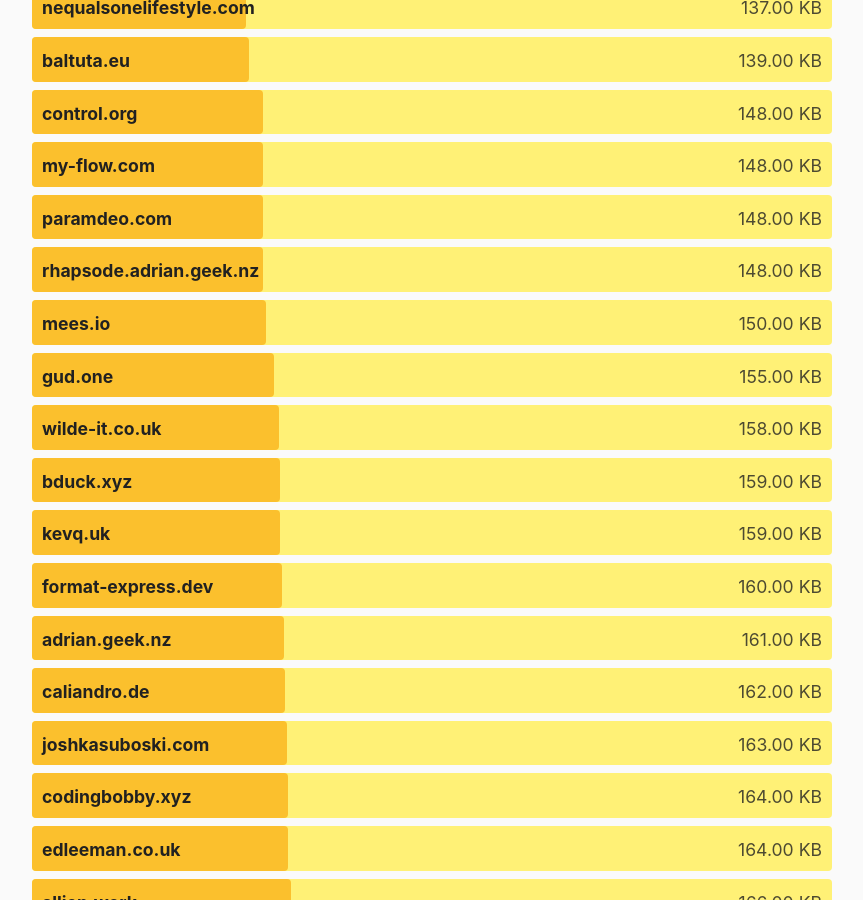
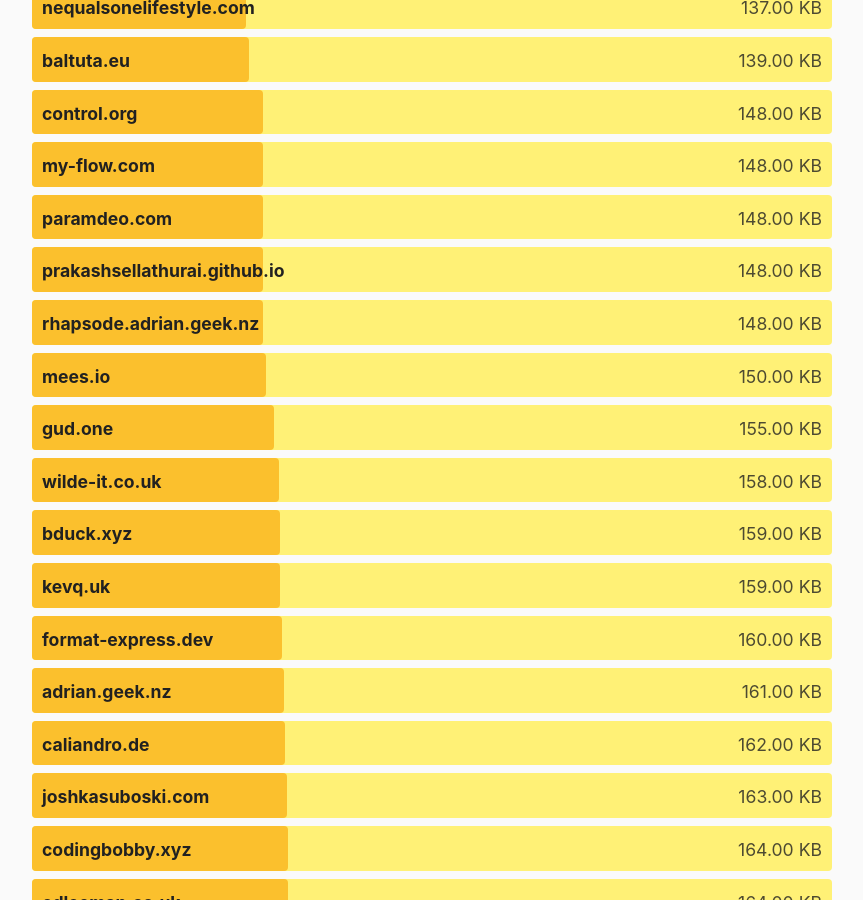
Before and after one commit to kevquirk/512kb.club, a Jekyll site: the page built from index.md, in a window 1280 px wide and 900 px high, scrolled down 13586 px. Shown: the whole window, without its empty margins (208-1071 px from the left). Built offline with Jekyll 4.4.1, drawn with Linux system fonts in a browser that asks for light colours.

Commit message:
Update sites.yml
GT Metrix results: https://gtmetrix.com/reports/prakashsellathurai.github.io/wQ2yw9d1/

```diff
--- a/_data/sites.yml
+++ b/_data/sites.yml
@@ -1273,6 +1273,11 @@
   size: 183
   last_checked: 2021-11-13
 
+- domain: prakashsellathurai.github.io
+  url: https://prakashsellathurai.github.io/
+  size: 148
+  last_checked: 2022-01-29
+
 - domain: probably.co.uk
   url: https://probably.co.uk/
   size: 39.0
```
